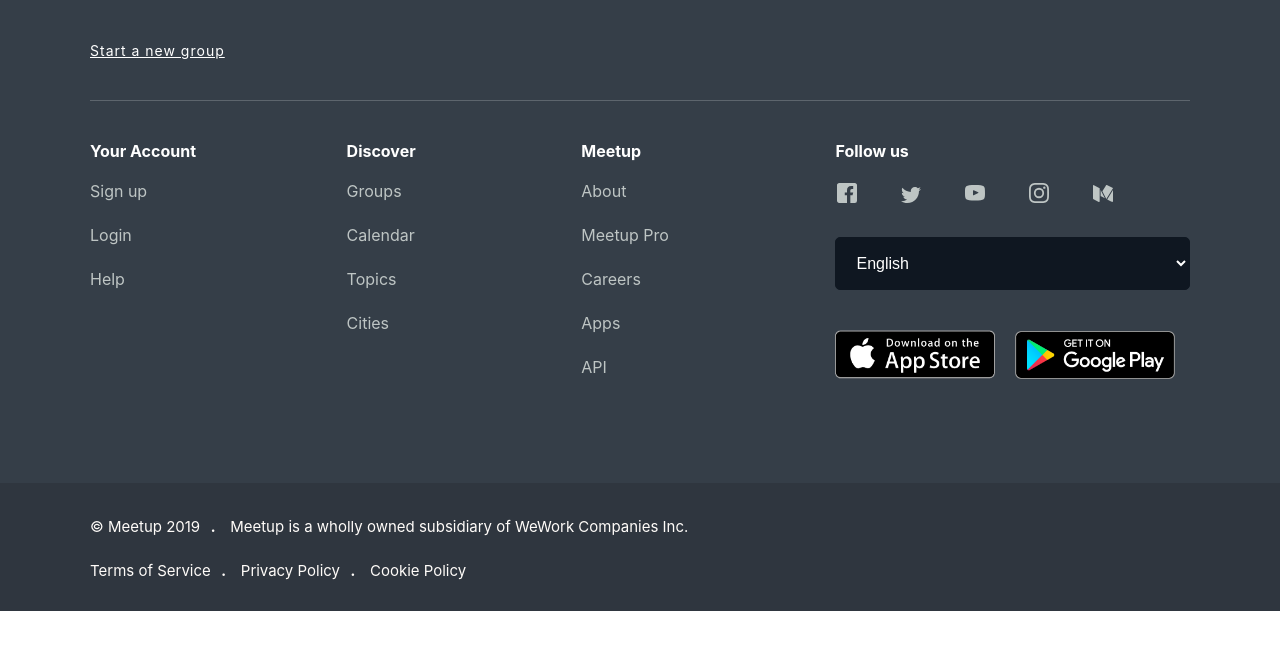
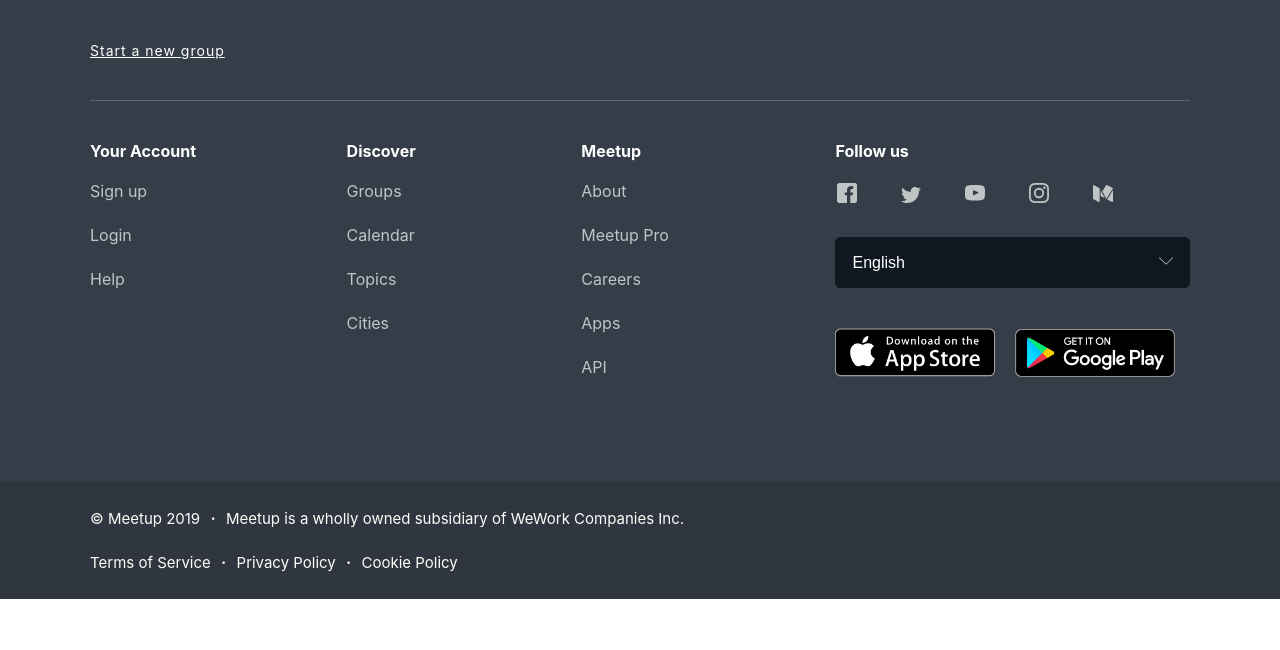
Before and after one commit to KhanhVanCong/FrontEnd-Meetup, a plain HTML site: page components/footer.html in a window 1280 px wide. Drawn offline with Linux system fonts and the light colour scheme.

Commit message:
Fixed select box (language) and pointer position (copyright) in Footer

```diff
--- a/components/footer.html
+++ b/components/footer.html
@@ -175,6 +175,7 @@
         								<option value="th-TH">ไทย</option>
         								<option value="tr-TR">Türkçe</option>
         							</select>
+                                    <span><svg viewBox="0 0 16 16" id="icon-chevron-down--small" width="16px" height="16px"><title>chevron-down--small</title><path d="M1.118 4.599a.42.42 0 0 1 .55.007l6.512 6.041 6.152-6.04a.421.421 0 0 1 .55-.009.327.327 0 0 1 .009.495l-6.432 6.3a.415.415 0 0 1-.28.107.414.414 0 0 1-.28-.106l-6.79-6.3A.332.332 0 0 1 1 4.85c0-.092.04-.183.118-.251z" fill-rule="evenodd"></path></svg></span>
         						</div>
         						<div class="ft-download-app">
         							<a href=""><img src="../img/app_ios.png" alt="app ios"></a>
--- a/css/footer.css
+++ b/css/footer.css
@@ -89,22 +89,33 @@ body {
 
 .ft-select-lang {
 	width: 100%;
+	display: flex;
+	align-items: center;
+	position: relative;
 }
+
 
 .ft-select-lang select{
 	width: 100%;
-    padding: 16px;
+    padding: 16px 40px 16px 16px;
     background-color: #0f1721;
     color: white;
     font-size: 16px;
     border-radius: 5px;
     border: 1px solid #0f1721;
     box-sizing: border-box;
+    -webkit-appearance: none;
+    -moz-appearance: none;
 }
 
 .ft-select-lang select:hover {
 	box-sizing: border-box;
 	border: 1px solid hsla(0,0%,100%,.7);
+}
+
+.ft-select-lang span {
+	position: absolute;
+	right: 16px;
 }
 
 .ft-download-app {
@@ -125,14 +136,24 @@ body {
 
 .copyright {
 	background-color: #2f363f;
-	padding-top: 30px;
-	padding-bottom: 30px;
+	padding-top: 20px;
+	padding-bottom: 20px;
 	font-size: 15px;
 	color: #fffcf9;
 }
 
+.ft-cp-info, .ft-policy {
+	display: flex;
+	align-items: center;
+}
+
 .ft-policy {
-	padding-top: 20px;
+	padding-top: 10px;
+}
+
+.ft-cp-info span, .ft-policy span {
+	display: flex;
+    align-items: center;
 }
 
 .ft-cp-info span:first-child:after, .ft-policy a span:after {
@@ -140,6 +161,7 @@ body {
 	padding-right: 10px;
 	padding-left: 10px;
 	font-size: 20px;
+	padding-bottom: 10px;
 }
 
 .ft-policy a {
```
